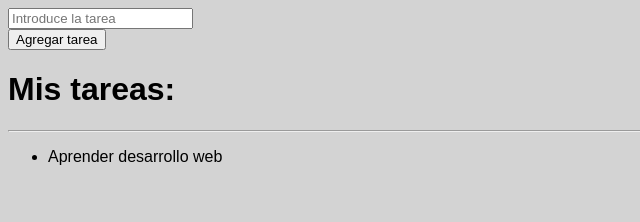
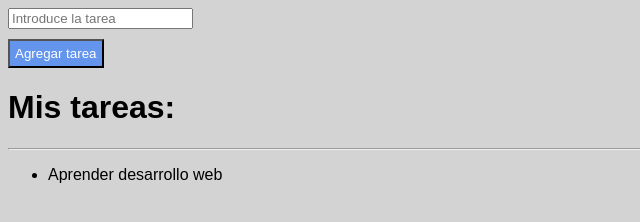
Before and after one commit to JonatanMoncada/TareasJS, a plain HTML site: page index.html in a window 1280 px wide. Shown: the whole page, without its empty margins (0-640 px from the left). Drawn offline with Linux system fonts and the light colour scheme.

Commit message:
Se modifica el estilo del boton

```diff
--- a/styles.css
+++ b/styles.css
@@ -6,3 +6,10 @@ body {
 #tarea {
   display: block;
 }
+
+#boton {
+  margin-top: 10px;
+  padding: 5px;
+  background-color: cornflowerblue;
+  color: white;
+}
```
Also changed, not shown: index.html (line endings or trailing spaces).
